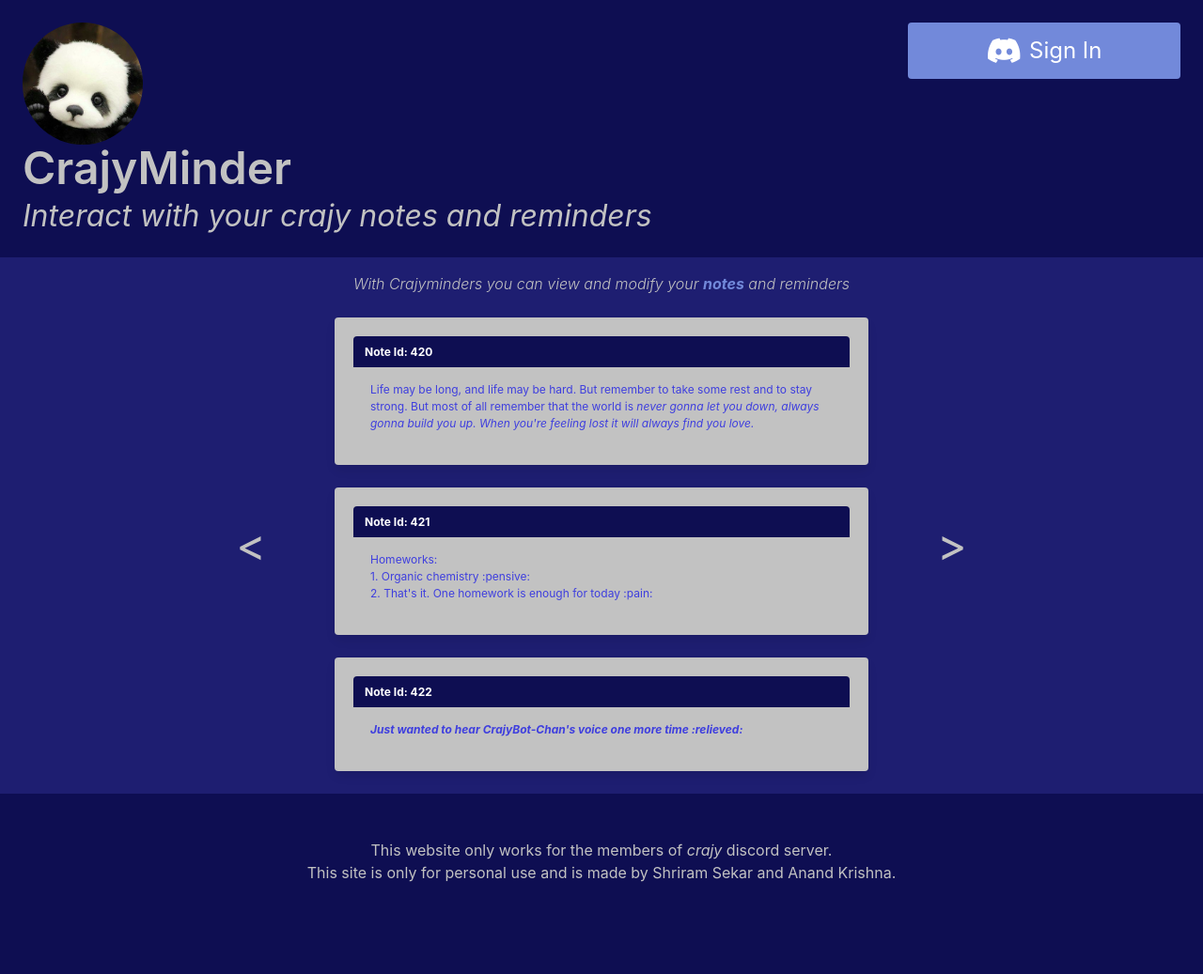
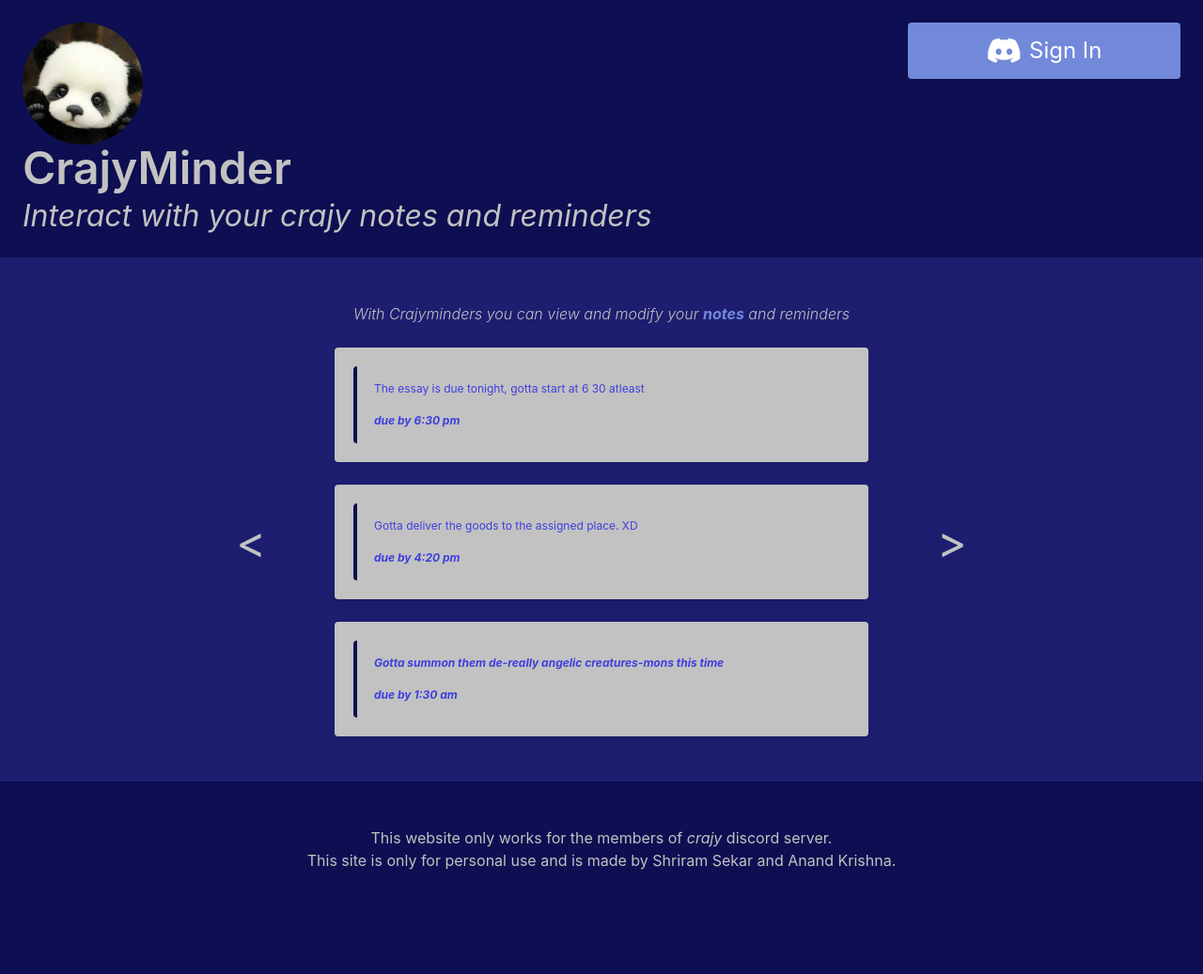
Before and after one commit to cs-gang/CrajyMinder, a Python web app: template crajyminder/templates/index.html in a window 1280 px wide. Shown: the whole page at 94% size. After the commit the page ends 926 px from the top, so only its background shows below. Run offline with Jinja, Linux system fonts and the light colour scheme; the template is opened without the code that fills it, so the values that code supplies are empty; some libraries are stand-ins or nearby versions.

Commit message:
Make reminders in index page

```diff
--- a/crajyminder/templates/index.html
+++ b/crajyminder/templates/index.html
@@ -1,4 +1,5 @@
 <html lang="en">
+
 <head>
     <meta charset="UTF-8">
     <meta http-equiv="X-UA-Compatible" content="IE=edge">
@@ -7,6 +8,7 @@
     <script src="https://kit.fontawesome.com/91cb2ec1de.js" crossorigin="anonymous"></script>
     <title>CrajyMinder</title>
 </head>
+
 <body>
 
     <header class="hero is-primary is-small">
@@ -19,29 +21,39 @@
                 <h2 class="subtitle is-3 is-italic has-text-link">Interact with your crajy notes and reminders</h2>
             </div>
             <div class="column is-3">
-                <a class="button is-info is-align-items-center is-flex is-size-4"href="discord"><span class="fab fa-discord fa-lg mr-2"></span>Sign In</a>
+                <a class="button is-info is-align-items-center is-flex is-size-4" href="discord"><span
+                        class="fab fa-discord fa-lg mr-2"></span>Sign In</a>
             </div>
         </div>
     </header>
 
+    <main class="my-6">
+
         <div class="content">
             <p class="is-size-6 has-text-link has-text-centered is-italic has-text-weight-light mt-4">
-            With Crajyminders you can view and modify your <span class="has-text-info has-text-weight-bold">notes</span> and reminders
+                With Crajyminders you can view and modify your <span
+                    class="has-text-info has-text-weight-bold">notes</span> and reminders
             </p>
         </div>
 
-    <main class="columns mx-6">
+
+        <div class="columns mx-6">
             <div class="column is-3 is-align-items-center is-justify-content-flex-end is-flex">
                 <button class="button has-text-link is-pulled-right is-size-1 is-danger">&lt;</button>
             </div>
+
             <div class="column is-6">
+                <div class="is-invisible is-overlay">
                     <div class="box message is-primary is-small has-background-link">
                         <div class="message-header">
                             Note Id: 420
                         </div>
                         <div class="message-body">
                             <p>
-                        Life may be long, and life may be hard. But remember to take some rest and to stay strong. But most of all remember that the world is <span class="is-italic"> never gonna let you down, always gonna build you up. When you're feeling lost it will always find you love. </span>
+                                Life may be long, and life may be hard. But remember to take some rest and to stay
+                                strong. But most of all remember that the world is <span class="is-italic"> never gonna
+                                    let you down, always gonna build you up. When you're feeling lost it will always
+                                    find you love. </span>
                             </p>
                         </div>
                     </div>
@@ -65,21 +77,65 @@
                         </div>
                         <div class="message-body">
                             <p>
-                        <span class="has-text-weight-bold is-italic">Just wanted to hear CrajyBot-Chan's voice one more time :relieved:</span>
+                                <span class="has-text-weight-bold is-italic">Just wanted to hear CrajyBot-Chan's voice
+                                    one more time :relieved:</span>
                             </p>
                         </div>
                     </div>
                 </div>
+
+                <div>
+                    <div class="box message is-primary is-small has-background-link">
+                        <div class="message-body">
+                            <p>
+                                The essay is due tonight, gotta start at 6 30 atleast
+                            </p>
+                            <p class="is-italic has-text-weight-bold mt-4">
+                                due by 6:30 pm
+                            </p>
+                        </div>
+                    </div>
+
+                    <div class="box message is-primary is-small has-background-link">
+                        <div class="message-body">
+                            <p>
+                                Gotta deliver the goods to the assigned place. XD
+                            </p>
+                            <p class="is-italic has-text-weight-bold mt-4">
+                                due by 4:20 pm
+                            </p>
+                        </div>
+                    </div>
+
+                    <div class="box message is-primary is-small has-background-link">
+                        <div class="message-body">
+                            <p>
+                                <span class="has-text-weight-bold is-italic">Gotta summon them de-really angelic
+                                    creatures-mons this time</span>
+                            </p>
+                            <p class="is-italic has-text-weight-bold mt-4">
+                                due by 1:30 am
+                            </p>
+                        </div>
+                    </div>
+                </div>
+            </div>
+
             <div class="column is-3 is-align-items-center is-flex">
                 <button class="button has-text-link is-danger is-size-1">&gt;</button>
             </div>
+
+        </div>
+
     </main>
 
     <footer class="footer has-background-primary">
         <div class="has-text-link has-text-centered">
-            This website only works for the members of <span class="is-italic">crajy</span> discord server.<br> This site is only for personal use and is made by Shriram Sekar and Anand Krishna.
+            This website only works for the members of <span class="is-italic">crajy</span> discord server.<br> This
+            site is only for personal use and is made by Shriram Sekar and Anand Krishna.
         </div>
     </footer>
 
 </body>
+
 </html>
```
Lines whose indentation alone changed are shown as unchanged.
